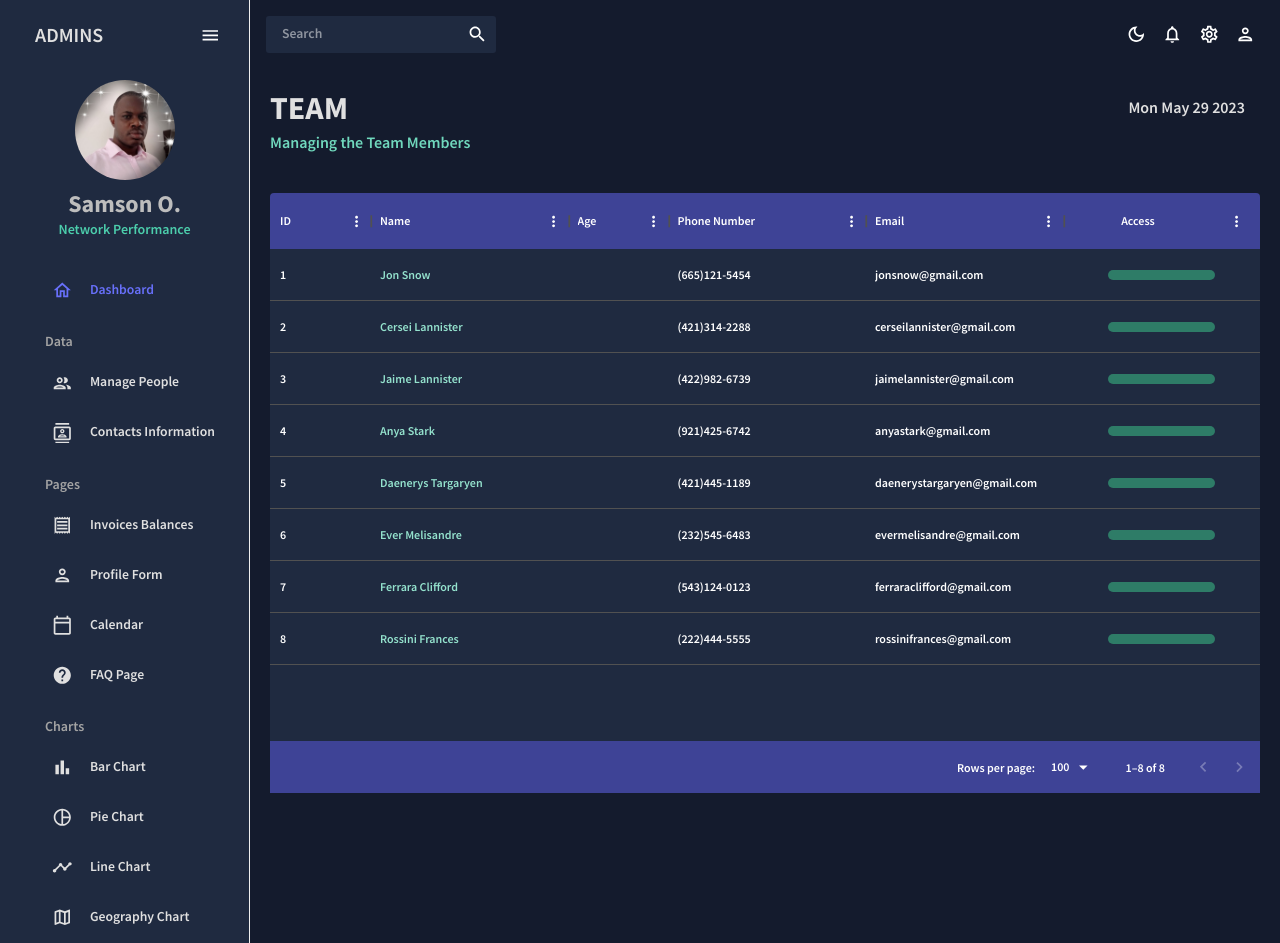
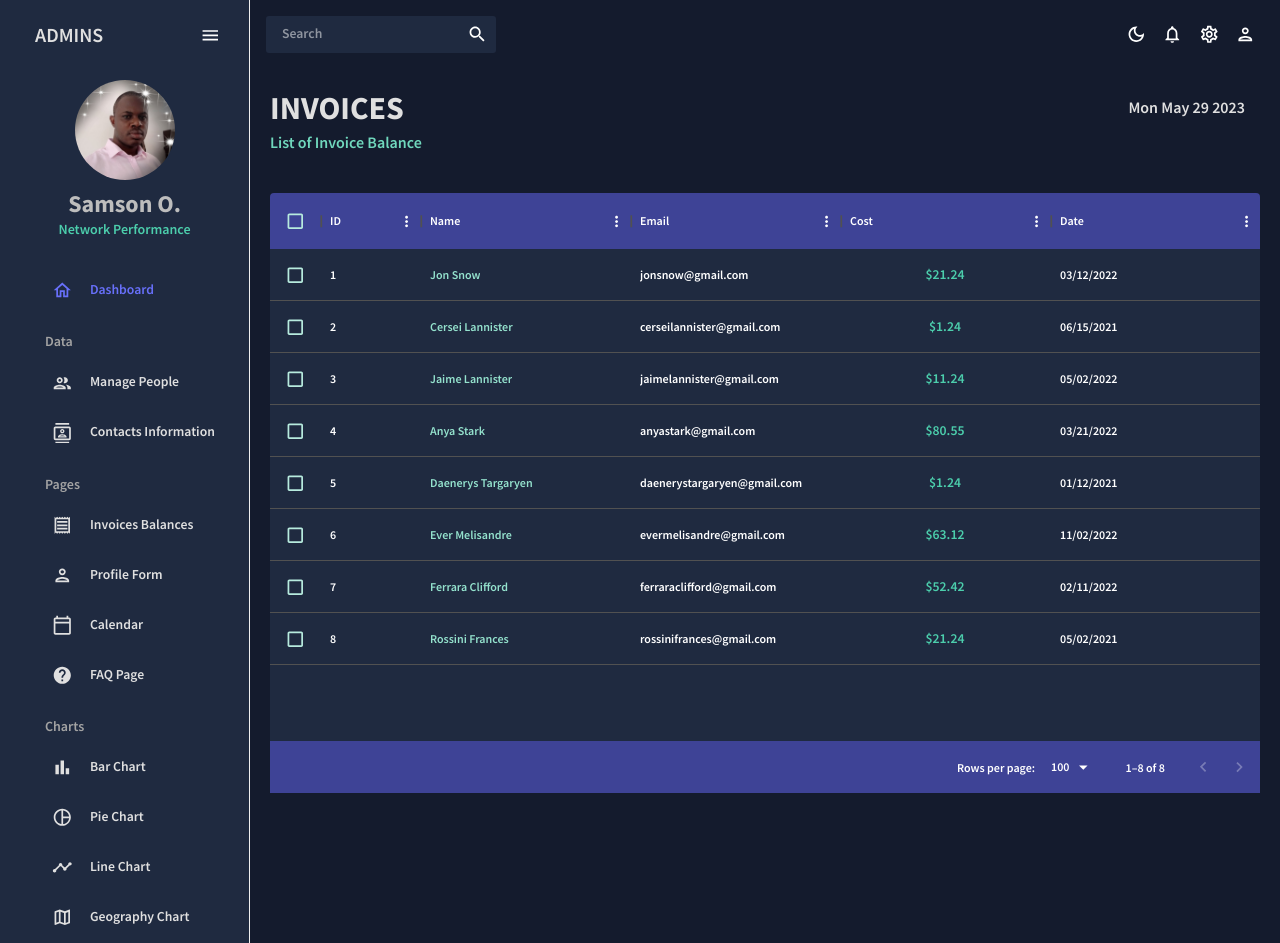
Before and after one commit to trysam/dashboard-Project, a React (Create React App) app: page /invoices in a window 1280 px wide. Built offline with nearby package versions, Linux system fonts and the light colour scheme.

Commit message:
invoice component added

```diff
--- a/src/scenes/contacts/index.jsx
+++ b/src/scenes/contacts/index.jsx
@@ -1,4 +1,4 @@
-import { Box, Typography, useTheme } from "@mui/material";
+import { Box, useTheme } from "@mui/material";
 import { DataGrid, GridToolbar } from '@mui/x-data-grid';
 import { tokens } from "../../theme";
 import {mockDataContacts} from "../../data/mockData";
--- a/src/scenes/invoices/index.jsx
+++ b/src/scenes/invoices/index.jsx
@@ -1,10 +1,7 @@
 import { Box, Typography, useTheme } from "@mui/material";
-import { DataGrid , GridToolbar} from '@mui/x-data-grid';
+import { DataGrid} from '@mui/x-data-grid';
 import { tokens } from "../../theme";
 import {mockDataInvoices} from "../../data/mockData";
-import AdminPanelSettingsOutlinedIcon from "@mui/icons-material/AdminPanelSettingsOutlined";
-import LockOpenOutlinedIcon from '@mui/icons-material/LockOpenOutlined';
-import SecurityOutlinedIcon from '@mui/icons-material/SecurityOutlined';
 import Header from "../../components/header";
 
 
@@ -16,34 +13,20 @@ const Invoices = () => {
     const columns = [
         {field:"id", headerName:"ID"},
         {field:"name", headerName:"Name", flex:1, cellClassName:"name-column--cell"},
-        {field:"age", headerName:"Age", type:"number", headerAlign:"left", align:"left", editable:true},
-        {field:"phone", headerName:"Phone Number", flex:1},
         {field:"email", headerName:"Email", flex:1},
-        {filed:"access", headerName:"Access", flex:1, headerAlign:"center", renderCell:({row: {access}}) => {
+        {filed:"cost", headerName:"Cost", flex:1, align:"center", renderCell:(params) => {
           return(
-            <Box
-            display="flex"
-            width="60%"
-            m="0 auto"
-            p="5px"
-            justifyContent="center"
-            backgroundColor={
-              access === "admin" ? Colors.greenAccent[600] : Colors.greenAccent[700]
-            }
-            borderRadius="7px"
-            >
-              {access === "admin" && <AdminPanelSettingsOutlinedIcon/>}
-              {access === "manager" && <SecurityOutlinedIcon/>}
-              {access === "user" && <LockOpenOutlinedIcon/>}
-              <Typography color={Colors.grey[100]} sx={{ml:"5px"}}>{access}</Typography>
-            </Box>
+              <Typography color={Colors.greenAccent[500]} >
+                ${params.row.cost}
+              </Typography>
           )
-        }}
+        }},
+        {field:"date", headerName:"Date", flex:1},
     ]
 
   return (
     <Box sx={{m:"20px"}}>
-        <Header title="TEAM" subTitle="Managing the Team Members" />
+        <Header title="INVOICES" subTitle="List of Invoice Balance" />
         <Box
           mt="40px"
           height="75vh"
@@ -65,13 +48,16 @@ const Invoices = () => {
               backgroundColor: Colors.primary[400]
             },
             "& .MuiDataGrid-footerContainer":{
-              borderTop:"none",
-              backgroundColor: Colors.blueAccent[700]
+                borderTop:"none",
+                backgroundColor: Colors.blueAccent[700]
+              },
+            "& .MuiCheckbox-root":{
+              color: Colors.greenAccent[200]
             }
 
           }}
         >
-            <DataGrid rows={mockDataInvoices} columns={columns}></DataGrid>
+            <DataGrid checkboxSelection rows={mockDataInvoices} columns={columns}></DataGrid>
         </Box>
     </Box>
 
```
